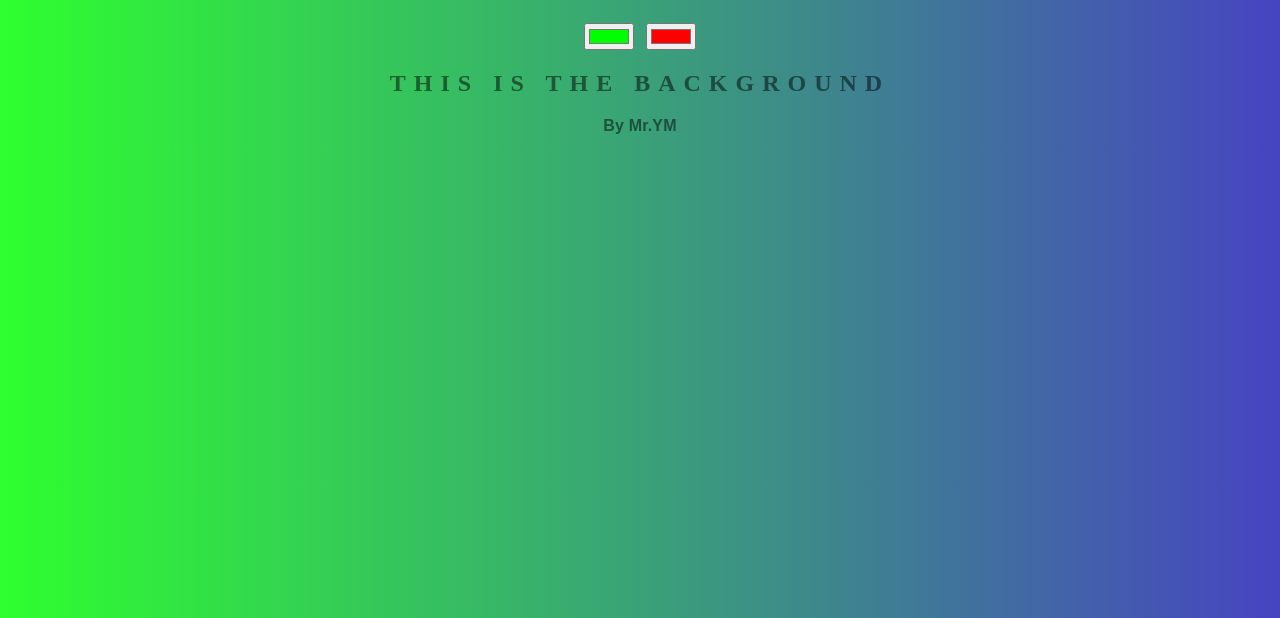
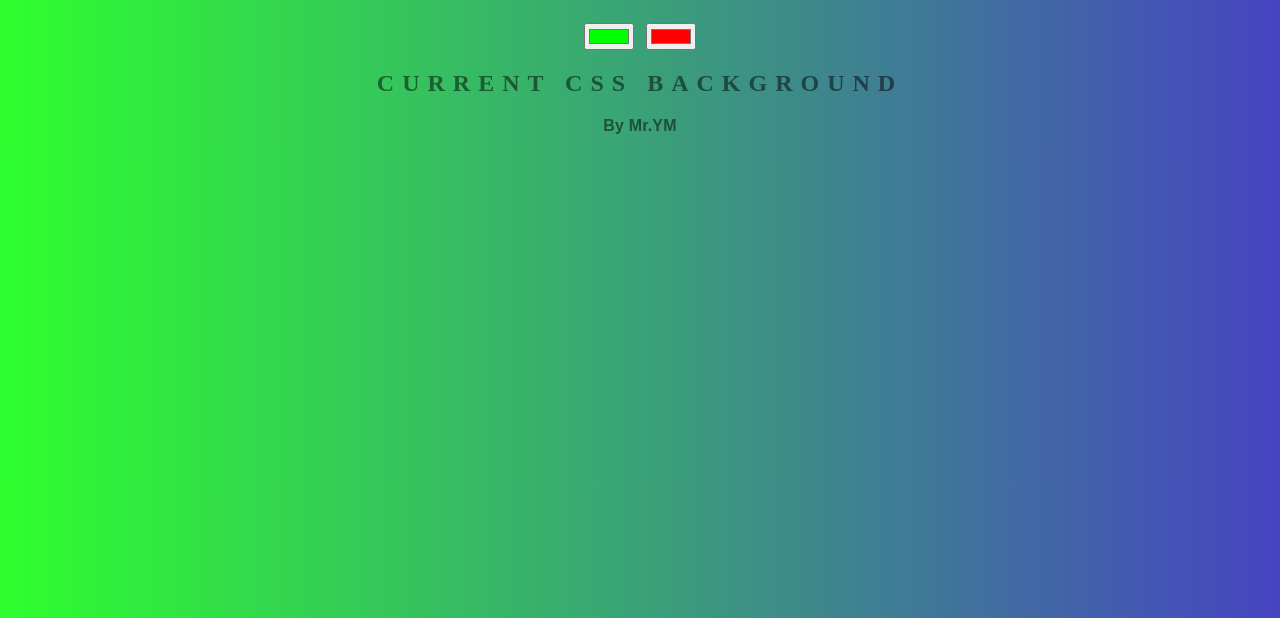
Before and after one commit to mrYM724/background-generator, a website: page index.html in a window 1280 px wide. Shown: the part 182-800 px from the top of the page. Drawn offline with Linux system fonts and the light colour scheme.

Commit message:
getting pro texts

```diff
--- a/index.html
+++ b/index.html
@@ -10,7 +10,7 @@
     <h1>Background Generator</h1>
     <input class="color1" type="color" name="color1" value="#00ff00">
     <input class="color2" type="color" name="color2" value="#ff0000">
-    <h2>This is the Background</h2>
+    <h2>Current Css Background</h2>
     <h3></h3>
     <h3>By Mr.YM</h3>
     <script type="text/javascript" src="bundle.js"></script>
```
